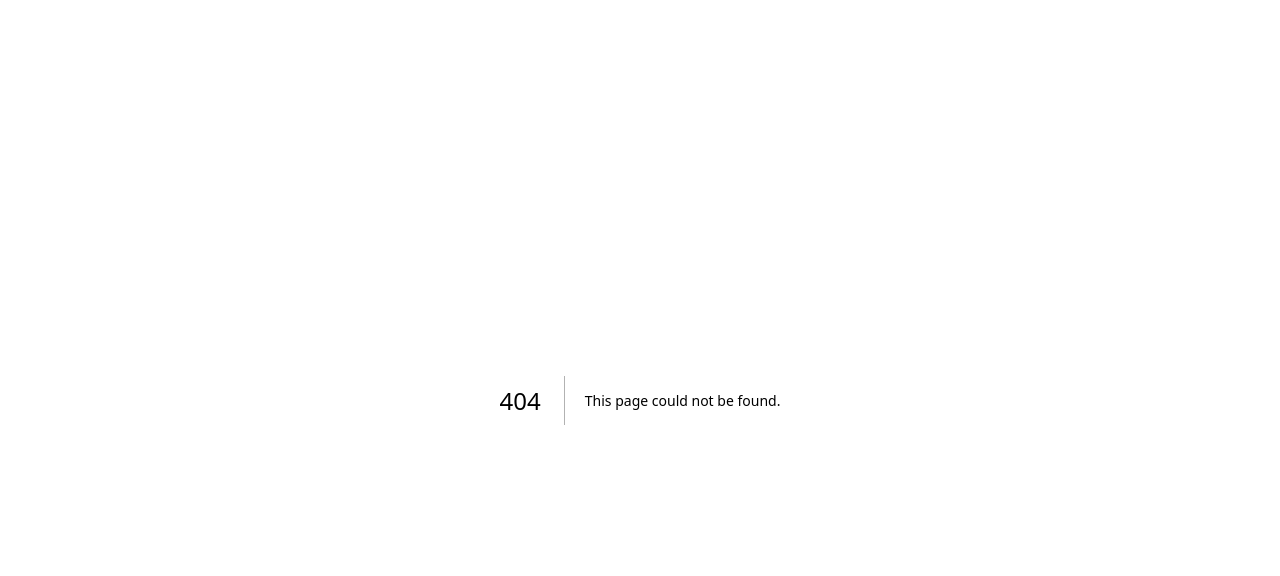
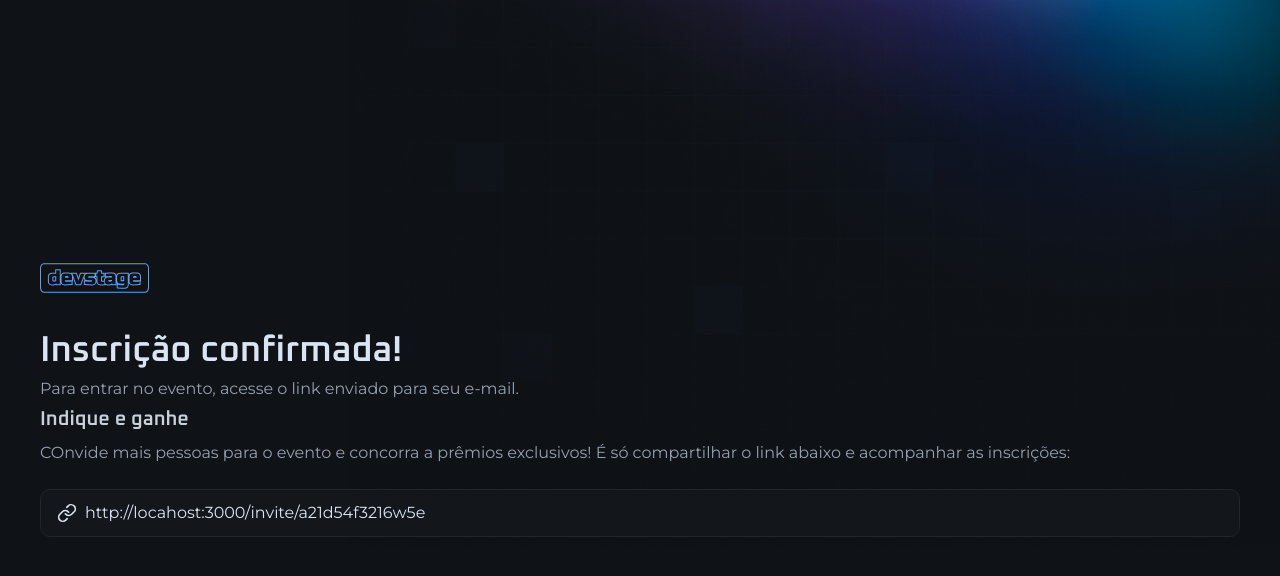
Before and after one commit to bruhoffman/rocketseat, a Next.js app in the folder nlw-connect/react/web/: page /invite in a window 1280 px wide. Before the commit this address had no page. Shown: the top 576 px of the page. Built offline with nearby package versions, Linux system fonts and the light colour scheme.

Commit message:
Aula 2 11:36

```diff
--- a/nlw-connect/react/web/biome.json
+++ b/nlw-connect/react/web/biome.json
@@ -11,7 +11,7 @@
 	},
 	"formatter": {
 		"enabled": true,
-		"indentStyle": "tab"
+		"indentStyle": "2"
 	},
 	"organizeImports": {
 		"enabled": true
--- /dev/null
+++ b/nlw-connect/react/web/src/app/invite/page.tsx
@@ -0,0 +1,46 @@
+import { InputField, InputIcon, InputRoot } from '@/components/input'
+import { Link } from 'lucide-react'
+import Image from 'next/image'
+import logo from '../../assets/logo.svg'
+
+export default function InvitePage() {
+	return (
+		<div className="min-h-dvh flex items-center justify-between gap-16 flex-col md:flex-row">
+			<div className="flex flex-col gap-10 w-full max-w-[550px ]">
+				<Image src={logo} alt="DevStage" width={108.5} height={30} />
+
+				<div className="space-y-2">
+					<h1 className="text-4xl font-semibold font-heading text-gray-100 leading-none">
+						Inscrição confirmada!
+					</h1>
+					<p className="text-gray-300">
+						Para entrar no evento, acesse o link enviado para seu e-mail.
+					</p>
+					<div className="space-y-6">
+						<div className="space-y-3">
+							<h2 className="text-gray-200 text-xl font-heading font-semibold leading-none">
+								Indique e ganhe
+							</h2>
+							<p className="text-gray-300">
+								COnvide mais pessoas para o evento e concorra a prêmios
+								exclusivos! É só compartilhar o link abaixo e acompanhar as
+								inscrições:
+							</p>
+						</div>
+
+						<InputRoot>
+							<InputIcon>
+								<Link className="size-5" />
+							</InputIcon>
+
+							<InputField
+								readOnly
+								defaultValue="http://locahost:3000/invite/a21d54f3216w5e"
+							/>
+						</InputRoot>
+					</div>
+				</div>
+			</div>
+		</div>
+	)
+}
--- a/nlw-connect/react/web/src/app/layout.tsx
+++ b/nlw-connect/react/web/src/app/layout.tsx
@@ -26,7 +26,9 @@
 	return (
 		<html lang="en" className={`${oxanium.variable} ${montserrat.variable}`}>
 			<body className="bg-gray-900 text-gray-100 antialiased bg-[url(/background.png)] bg-no-repeat bg-top md:bg-right-top">
-				{children}
+				<main className="max-w-[1240px] mx-auto px-5 py-8 md:py-0">
+					{children}
+				</main>
 			</body>
 		</html>
 	)
--- a/nlw-connect/react/web/src/app/page.tsx
+++ b/nlw-connect/react/web/src/app/page.tsx
@@ -6,7 +6,6 @@
 
 export default function Home() {
 	return (
-		<main className="max-w-[1240px] mx-auto px-5 py-8 md:py-0">
 		<div className="min-h-dvh flex flex-col justify-center gap-16">
 			<div className="flex flex-col gap-8 items-center md:items-start">
 				<Image src={logo} alt="DevStage" width={108.5} height={30} />
@@ -64,6 +63,5 @@
 				</form>
 			</div>
 		</div>
-		</main>
 	)
 }
```
Lines whose indentation alone changed are shown as unchanged.
